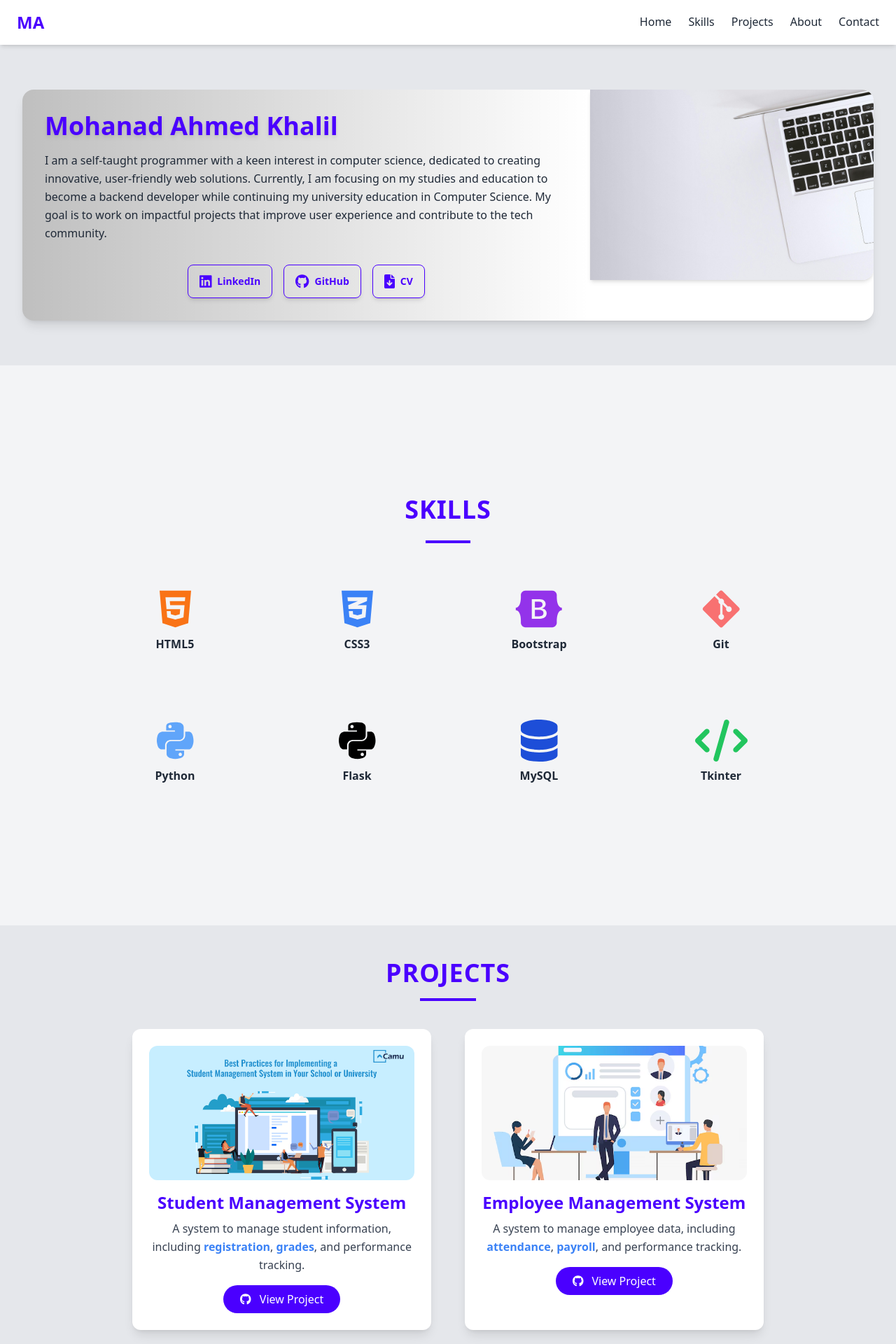
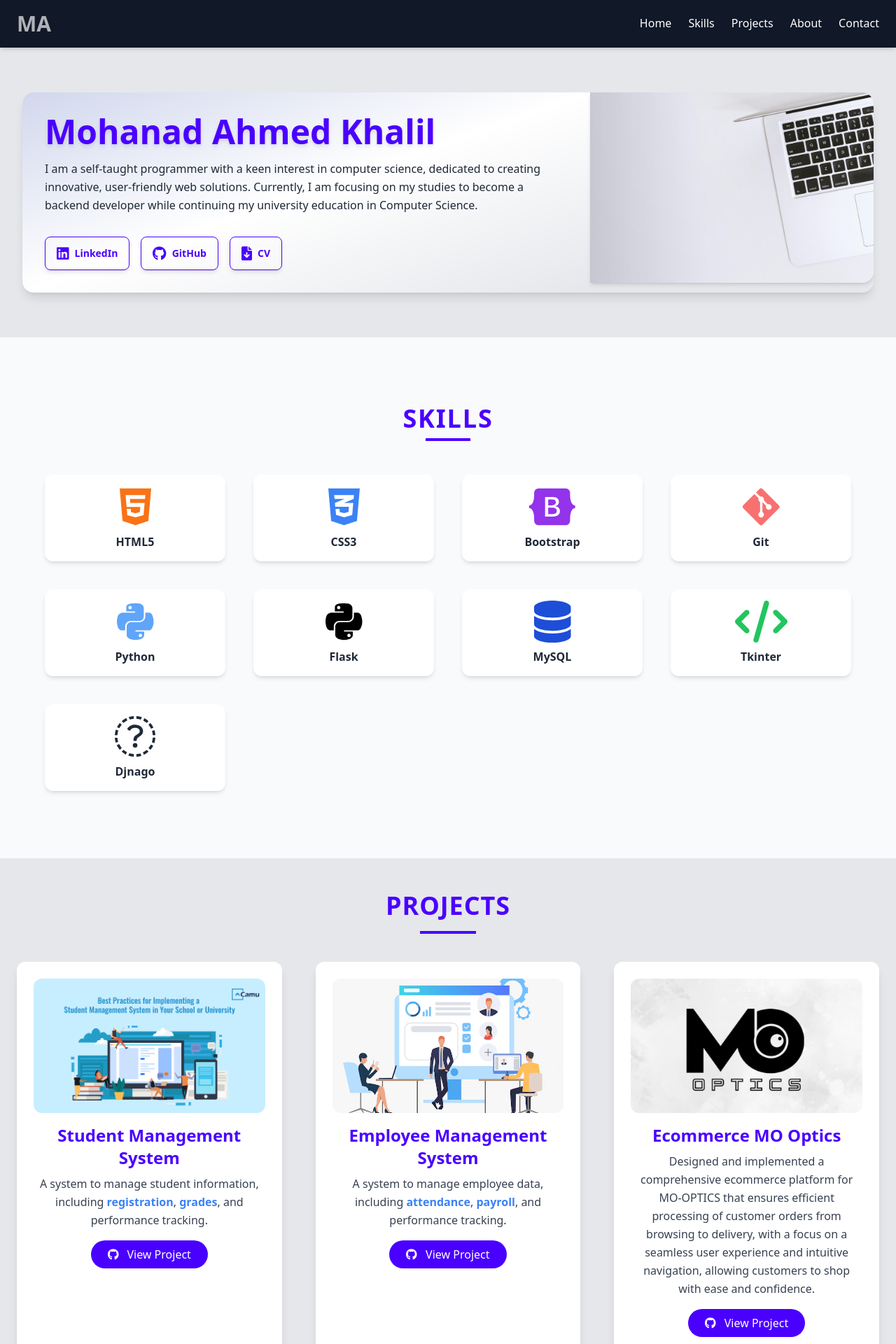
Before and after one commit to Mohanad-Ahmed-2002/My-Portfolio, a Flask app: page / in a window 1280 px wide. Shown: the top 1920 px of the page at 70% size. Run offline with Flask 3, Linux system fonts and the light colour scheme; some libraries are stand-ins or nearby versions.

Commit message:
change style

```diff
--- a/templates/index.html
+++ b/templates/index.html
@@ -12,30 +12,33 @@
     <script src="https://cdnjs.cloudflare.com/ajax/libs/font-awesome/6.0.0/js/all.min.js" crossorigin="anonymous"></script>
     <!-- ربط ملف الـ CSS الخاص بالموبايل -->
     <link rel="stylesheet" href="/static/css/style.css">
+    <!-- AOS Library CSS -->
+    <link href="https://unpkg.com/aos@2.3.1/dist/aos.css" rel="stylesheet">
+
 </head>
 
 <body class="bg-gray-200 min-h-screen">
 
 <!-- nav -->
-    <nav class="bg-white shadow-md sticky top-0 z-50">
+    <nav class="bg-[rgb(17,24,39)] text-white shadow-md sticky top-0 z-50">
         <div class="container mx-auto flex justify-between items-center py-4 px-6">
             <!-- الشعار (Logo) -->
-            <a href="#" class="text-2xl font-bold text-primary">
+            <a href="#" class="text-3xl font-bold text-white animate-pulse">
                 <h1>MA</h1>
             </a>
 
             <!-- زر القائمة للأجهزة الصغيرة -->
-            <button id="menu-btn" class="md:hidden text-primary focus:outline-none">
+            <button id="menu-btn" class="md:hidden text-white focus:outline-none">
                 ☰
             </button>
 
             <!-- روابط الـ Navbar -->
             <div id="menu-links" class="hidden md:flex gap-6">
-                <a href="#home" class="text-gray-800 hover:text-primary border-b-2 border-transparent hover:border-primary transition-all duration-300">Home</a>
-                <a href="#skills" class="text-gray-800 hover:text-primary border-b-2 border-transparent hover:border-primary transition-all duration-300">Skills</a>
-                <a href="#projects" class="text-gray-800 hover:text-primary border-b-2 border-transparent hover:border-primary transition-all duration-300">Projects</a>
-                <a href="#about" class="text-gray-800 hover:text-primary border-b-2 border-transparent hover:border-primary transition-all duration-300">About</a>
-                <a href="#contact" class="text-gray-800 hover:text-primary border-b-2 border-transparent hover:border-primary transition-all duration-300">Contact</a>
+                <a href="#home" class="text-white-800 hover:text-white border-b-2 border-transparent hover:border-primary transition-all duration-300">Home</a>
+                <a href="#skills" class="text-white-800 hover:text-white border-b-2 border-transparent hover:border-primary transition-all duration-300">Skills</a>
+                <a href="#projects" class="text-white-800 hover:text-white border-b-2 border-transparent hover:border-primary transition-all duration-300">Projects</a>
+                <a href="#about" class="text-white-800 hover:text-white border-b-2 border-transparent hover:border-primary transition-all duration-300">About</a>
+                <a href="#contact" class="text-white-800 hover:text-white border-b-2 border-transparent hover:border-primary transition-all duration-300">Contact</a>
             </div>
         </div>
         <!-- قائمة الجوال -->
@@ -57,20 +60,24 @@
     </nav>
 
 <!-- Home Page -->
-    <div class="container mx-auto px-8 py-16" id="home">
-        <div class="grid grid-cols-1 sm:grid-cols-3 items-center bg-white shadow-lg rounded-2xl overflow-hidden">
-            <div class="p-8 col-span-2 bg-gradient-to-r from-black/25 to-transparent">
-                <h1 class="text-5xl font-extrabold text-primary sm:text-4xl drop-shadow-md"> Mohanad Ahmed Khalil</h1>
-                <p class="text-gray-800 mt-4 leading-relaxed font-medium">
+    <!-- Home Section -->
+    <div class="container mx-auto px-6 sm:px-8 py-16" id="home">
+        <div class="grid grid-cols-1 sm:grid-cols-3 items-center bg-silver shadow-lg rounded-2xl overflow-hidden">
+            <!-- Text Section -->
+            <div class="p-6 sm:p-8 col-span-2 bg-gradient-to-br from-primary/10 via-white to-primary/10 rounded-l-2xl">
+                <h1 data-aos="fade-up"
+                    class="text-3xl sm:text-5xl font-extrabold text-primary drop-shadow-md text-center sm:text-left">
+                    Mohanad Ahmed Khalil
+                </h1>
+                <p data-aos="fade-up" data-aos-delay="100"
+                    class="text-gray-800 mt-4 leading-relaxed font-medium text-center sm:text-left">
                     I am a self-taught programmer with a keen interest in computer science, dedicated to creating
-                    innovative, user-friendly
-                    web solutions. Currently, I am focusing on my studies and education to become a backend developer while
-                    continuing my
-                    university education in Computer Science. My goal is to work on impactful projects that improve user
-                    experience and
-                    contribute to the tech community.
+                    innovative, user-friendly web solutions. Currently, I am focusing on my studies to become a backend
+                    developer while continuing my university education in Computer Science.
                 </p>
-                <div class="flex flex-col sm:flex-row justify-center gap-4 mt-8">
+
+                <div data-aos="zoom-in" data-aos-delay="200"
+                    class="flex flex-col sm:flex-row justify-center sm:justify-start gap-4 mt-8">
                     <a href="https://www.linkedin.com/in/mohanad-ahmed-ab66b7342/" target="_blank"
                         class="btn btn-outline btn-primary flex items-center gap-2 w-full sm:w-auto hover:bg-primary hover:text-white transition-all duration-300 shadow-md">
                         <i class="fab fa-linkedin text-xl"></i> LinkedIn
@@ -79,79 +86,91 @@
                         class="btn btn-outline btn-primary flex items-center gap-2 w-full sm:w-auto hover:bg-primary hover:text-white transition-all duration-300 shadow-md">
                         <i class="fab fa-github text-xl"></i> GitHub
                     </a>
-                    <a href="/static/files/resume 2025.pdf" download
+                    <a href="/static/files/Mohanad-Ahmed-Khalil-FlowCV-Resume-20250318.pdf" download
                         class="btn btn-outline btn-primary flex items-center gap-2 w-full sm:w-auto hover:bg-primary hover:text-white transition-all duration-300 shadow-md">
                         <i class="fa-solid fa-file-arrow-down text-xl"></i> CV
                     </a>
                 </div>
+            </div>
 
-
-            </div>
+            <!-- Image Section -->
             <div class="h-full relative">
-                <img src="/static/images/background 1.jpg" alt="Mohanad Ahmed" class="w-full object-cover rounded-r-2xl hover:scale-105 transition-transform duration-500 ease-in-out shadow-md">
+                <img src="/static/images/background 1.jpg" alt="Mohanad Ahmed"
+                    class="w-full object-cover rounded-r-2xl hover:scale-105 transition-transform duration-500 ease-in-out shadow-md">
             </div>
         </div>
     </div>
 
 <!-- Skills Page -->
-    <div class="min-h-screen flex flex-col items-center justify-center bg-gray-100 py-16" id="skills">
-        <h2
-            class="text-4xl font-bold text-primary uppercase tracking-wide hover:text-blue-500 transition duration-300 mb-6">
+    <!-- Skills Section -->
+    <section id="skills" class="py-24 bg-gray-50">
+        <div class="container mx-auto px-6 text-center">
+            <h2 class="text-4xl font-extrabold text-primary uppercase tracking-wider mb-2 aos-init" data-aos="fade-down">
                 Skills
             </h2>
-        <div class="w-16 h-1 bg-primary mx-auto mb-12"></div>
+            <div class="w-16 h-1 bg-primary mx-auto mb-12 aos-init" data-aos="fade-up"></div>
 
-        <div class="grid grid-cols-2 sm:grid-cols-3 md:grid-cols-4 gap-16 w-full max-w-5xl px-6">
-            <!-- HTML -->
-            <div class="flex flex-col items-center p-4 transform hover:scale-110 transition-transform duration-300">
+            <div class="grid grid-cols-2 sm:grid-cols-3 md:grid-cols-4 gap-10 max-w-6xl mx-auto">
+                <!-- Skill Item -->
+                <div class="flex flex-col items-center p-4 rounded-xl hover:scale-110 transition duration-300 shadow-md bg-white aos-init"
+                    data-aos="zoom-in">
                     <i class="fa-brands fa-html5 text-6xl text-orange-500"></i>
-                <p class="mt-2 text-md font-bold">HTML5</p>
+                    <p class="mt-2 font-semibold">HTML5</p>
                 </div>
 
-            <!-- CSS -->
-            <div class="flex flex-col items-center p-4 transform hover:scale-110 transition-transform duration-300">
+                <div class="flex flex-col items-center p-4 rounded-xl hover:scale-110 transition duration-300 shadow-md bg-white aos-init"
+                    data-aos="zoom-in" data-aos-delay="100">
                     <i class="fa-brands fa-css3-alt text-6xl text-blue-500"></i>
-                <p class="mt-2 text-md font-bold">CSS3</p>
+                    <p class="mt-2 font-semibold">CSS3</p>
                 </div>
 
-            <!-- Bootstrap -->
-            <div class="flex flex-col items-center p-4 transform hover:scale-110 transition-transform duration-300">
+                <div class="flex flex-col items-center p-4 rounded-xl hover:scale-110 transition duration-300 shadow-md bg-white aos-init"
+                    data-aos="zoom-in" data-aos-delay="200">
                     <i class="fa-brands fa-bootstrap text-6xl text-purple-600"></i>
-                <p class="mt-2 text-md font-bold">Bootstrap</p>
+                    <p class="mt-2 font-semibold">Bootstrap</p>
                 </div>
 
-            <!-- Git -->
-            <div class="flex flex-col items-center p-4 transform hover:scale-110 transition-transform duration-300">
+                <div class="flex flex-col items-center p-4 rounded-xl hover:scale-110 transition duration-300 shadow-md bg-white aos-init"
+                    data-aos="zoom-in" data-aos-delay="300">
                     <i class="fa-brands fa-git-alt text-6xl text-red-400"></i>
-                <p class="mt-2 text-md font-bold">Git</p>
+                    <p class="mt-2 font-semibold">Git</p>
                 </div>
 
-            <!-- Python -->
-            <div class="flex flex-col items-center p-4 transform hover:scale-110 transition-transform duration-300">
+                <div class="flex flex-col items-center p-4 rounded-xl hover:scale-110 transition duration-300 shadow-md bg-white aos-init"
+                    data-aos="zoom-in" data-aos-delay="400">
                     <i class="fa-brands fa-python text-6xl text-blue-400"></i>
-                <p class="mt-2 text-md font-bold">Python</p>
+                    <p class="mt-2 font-semibold">Python</p>
                 </div>
 
-            <!-- Flask -->
-            <div class="flex flex-col items-center p-4 transform hover:scale-110 transition-transform duration-300">
+                <div class="flex flex-col items-center p-4 rounded-xl hover:scale-110 transition duration-300 shadow-md bg-white aos-init"
+                    data-aos="zoom-in" data-aos-delay="500">
                     <i class="fa-brands fa-python text-6xl text-black"></i>
-                <p class="mt-2 text-md font-bold">Flask</p>
+                    <p class="mt-2 font-semibold">Flask</p>
                 </div>
 
-            <!-- MySQL -->
-            <div class="flex flex-col items-center p-4 transform hover:scale-110 transition-transform duration-300">
+                <div class="flex flex-col items-center p-4 rounded-xl hover:scale-110 transition duration-300 shadow-md bg-white aos-init"
+                    data-aos="zoom-in" data-aos-delay="600">
                     <i class="fa-solid fa-database text-6xl text-blue-700"></i>
-                <p class="mt-2 text-md font-bold">MySQL</p>
+                    <p class="mt-2 font-semibold">MySQL</p>
                 </div>
 
-            <!-- Tkinter -->
-            <div class="flex flex-col items-center p-4 transform hover:scale-110 transition-transform duration-300">
+                <div class="flex flex-col items-center p-4 rounded-xl hover:scale-110 transition duration-300 shadow-md bg-white aos-init"
+                    data-aos="zoom-in" data-aos-delay="700">
                     <i class="fa-solid fa-code text-6xl text-green-500"></i>
-                <p class="mt-2 text-md font-bold">Tkinter</p>
+                    <p class="mt-2 font-semibold">Tkinter</p>
+                </div>
+
+                <!-- Django -->
+                <div class="flex flex-col items-center p-4 rounded-xl hover:scale-110 transition duration-300 shadow-md bg-white aos-init"
+                    data-aos="zoom-in" data-aos-delay="700">
+                    <i class="fab fa-django text-6xl text-black-700"></i>
+                    <p class="mt-2 font-semibold">Djnago</p>
                 </div>
 
             </div>
         </div>
+    </section>
+
 
     <!-- projects Page -->
     <div class="text-center my-12" id="projects">
@@ -161,11 +180,11 @@
         </h2>
         <div class="w-20 h-1 bg-primary mx-auto mt-2"></div>
 
-        <div class="flex flex-wrap justify-center gap-12 mt-10 w-full">
+        <div class="grid grid-cols-1 sm:grid-cols-2 md:grid-cols-3 gap-12 mt-10 w-full px-6">
 
             <!-- Student Management System Card -->
             <div
-                class="bg-white shadow-lg rounded-xl p-6 w-full sm:w-1/3 hover:shadow-2xl hover:scale-105 transition-transform duration-300">
+                class="bg-white shadow-lg rounded-xl p-6 hover:shadow-2xl hover:scale-105 transition-transform duration-300">
                 <img src="/static/images/sms.webp" alt="Student Management System"
                     class="w-full h-48 object-cover rounded-xl">
                 <h3 class="text-2xl font-bold mt-4 text-primary">Student Management System</h3>
@@ -182,7 +201,7 @@
 
             <!-- Employee Management System Card -->
             <div
-                class="bg-white shadow-lg rounded-xl p-6 w-full sm:w-1/3 hover:shadow-2xl hover:scale-105 transition-transform duration-300">
+                class="bg-white shadow-lg rounded-xl p-6 hover:shadow-2xl hover:scale-105 transition-transform duration-300">
                 <img src="/static/images/ems.avif" alt="Employee Management System"
                     class="w-full h-48 object-cover rounded-xl">
                 <h3 class="text-2xl font-bold mt-4 text-primary">Employee Management System</h3>
@@ -196,9 +215,27 @@
                 </a>
             </div>
 
+            <!-- ECOMMERCE MO OPTICS Card -->
+            <div
+                class="bg-white shadow-lg rounded-xl p-6 hover:shadow-2xl hover:scale-105 transition-transform duration-300">
+                <img src="/static/images/mo optics.jpeg" alt="Ecommerce MO Optics"
+                    class="w-full h-48 object-cover rounded-xl">
+                <h3 class="text-2xl font-bold mt-4 text-primary">Ecommerce MO Optics</h3>
+                <p class="text-gray-700 mt-2 leading-relaxed">
+                    Designed and implemented a comprehensive ecommerce platform for MO-OPTICS that ensures efficient
+                    processing of customer
+                    orders from browsing to delivery, with a focus on a seamless user experience and intuitive navigation,
+                    allowing
+                    customers to shop with ease and confidence.
+                </p>
+                <a href="https://mo-optics.onrender.com"
+                    class="inline-block mt-4 px-6 py-2 text-white bg-primary rounded-full hover:bg-blue-600 focus:outline-none transition-all duration-300">
+                    <i class="fa-brands fa-github mr-2"></i> View Project
+                </a>
+            </div>
+
         </div>
     </div>
-
 
 <!-- About Page -->
     <div class="min-h-screen flex flex-col items-center justify-center bg-gray-100 py-16" id="about">
@@ -208,26 +245,27 @@
         </h2>
         <div class="w-20 h-1 bg-primary mx-auto mb-12"></div>
 
-        <div class="flex flex-col-reverse md:flex-row items-center gap-8 w-full max-w-5xl px-6">
+        <div class="flex flex-col md:flex-row items-center gap-12 w-full max-w-5xl px-6">
 
             <!-- Text Section -->
-            <div class="md:w-2/3 p-6 text-center md:text-left bg-white rounded-lg shadow-md">
+            <div
+                class="md:w-2/3 p-6 text-center md:text-left bg-white rounded-lg shadow-lg transition-transform duration-300 transform hover:scale-105 hover:shadow-xl">
                 <p class="text-lg text-gray-800 leading-relaxed">
                     <span class="text-3xl font-extrabold text-primary">I am Mohanad Ahmed</span>, a student at
                     <strong>Akhbar Al-Youm Academy</strong> in the Faculty of
                     <strong>Computer Science and Information Technology.</strong>
                     I am dedicated to studying and enhancing my skills in programming and IT.
                     I have obtained a certification in <strong>"Mastering Python Fundamentals."</strong>
-                    Currently, I am seeking an internship in <strong>Software Development</strong>, where I can apply my skills
-                    practically.
-                    With one year remaining until my graduation, I am focused on specializing in
+                    Currently, I am seeking an internship in <strong>Software Development</strong>, where I can apply my
+                    skills
+                    practically. With one year remaining until my graduation, I am focused on specializing in
                     <strong>Backend Development</strong> and applying what I have learned in real-world projects.
                 </p>
             </div>
 
-            <!-- img Section -->
+            <!-- Image Section -->
             <div class="md:w-1/3 p-4">
-                <img src="/static/images/mooo.jpeg" alt="Mohanad Ahmed"
+                <img src="/static/images/about image.HEIC" alt="Mohanad Ahmed"
                     class="w-full h-auto rounded-2xl shadow-lg hover:scale-105 transition-transform duration-300 object-cover">
             </div>
 
@@ -275,6 +313,15 @@
             </div>
     </footer>
 
+    <!-- AOS Library JS -->
+    <script src="https://unpkg.com/aos@2.3.1/dist/aos.js"></script>
+    <script>
+        AOS.init({
+            duration: 1000, // المدة بالملي ثانية
+            once: true      // مرة واحدة فقط عند أول ظهور
+        });
+    </script>
+
 </body>
 
 </html>
```
Also changed, not shown: requirements.txt (+51 -6 lines), static/images/mo optics.jpeg (added), 2 other files. Lines whose indentation alone changed are shown as unchanged.
